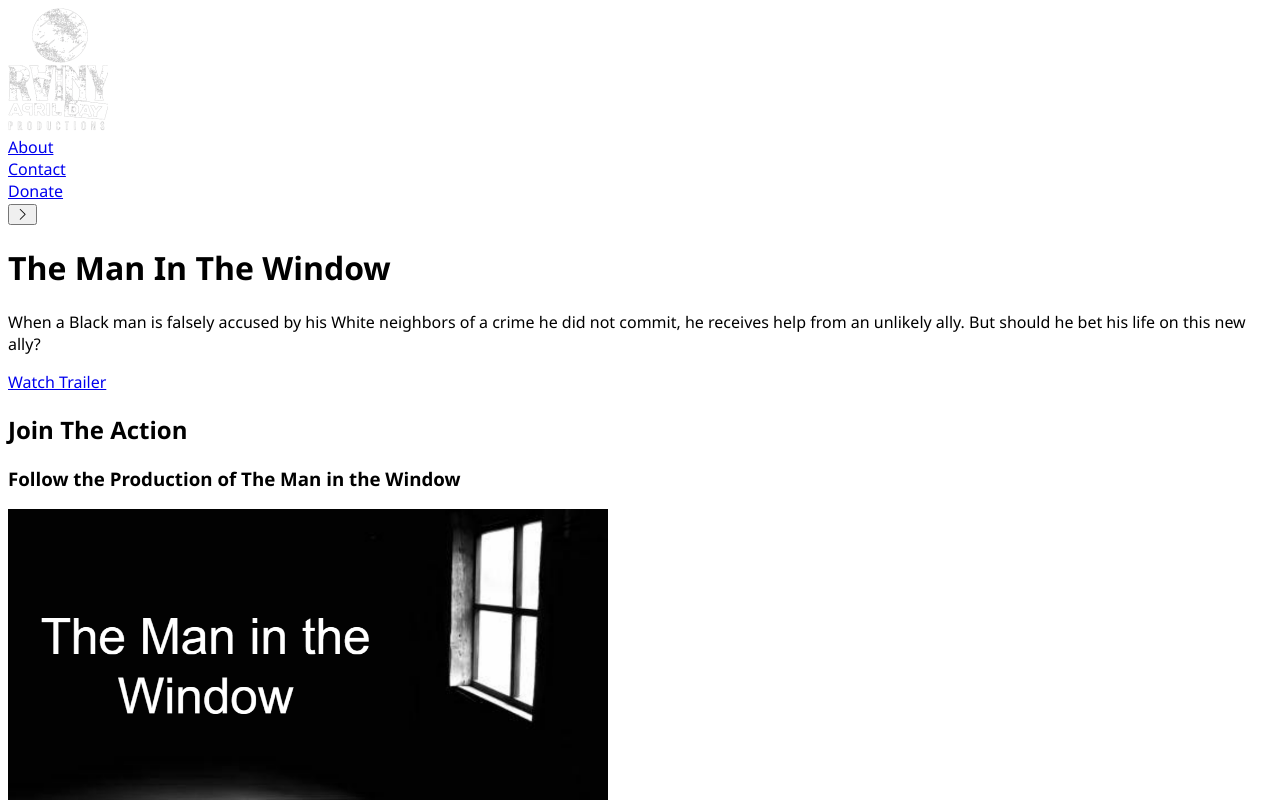
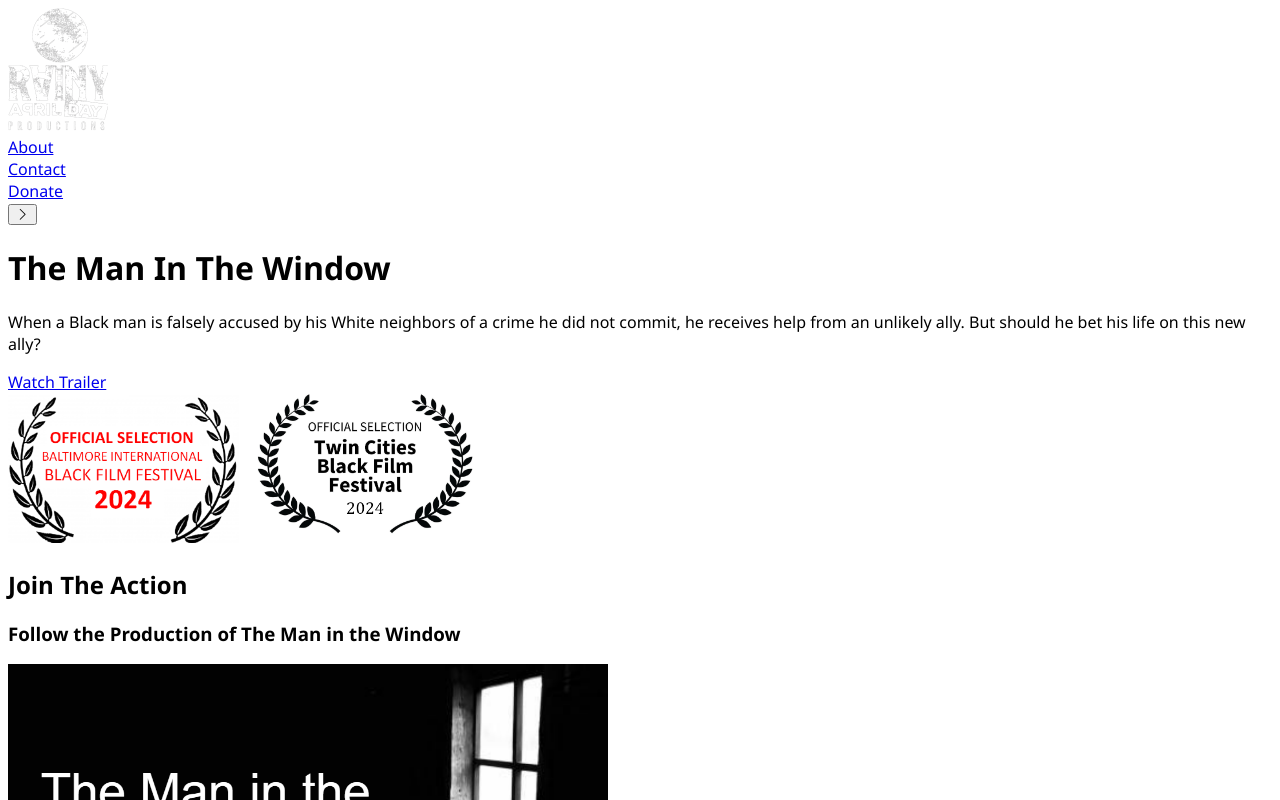
Before and after one commit to EJLearner/rainy-april-next-js, a Next.js app: page / in a window 1280 px wide. Shown: the top 800 px of the page. Built offline with nearby package versions, Linux system fonts and the light colour scheme.

Commit message:
try at the bottom

```diff
--- a/react-pages/ManInWindowPage.js
+++ b/react-pages/ManInWindowPage.js
@@ -10,6 +10,8 @@ import TopLinks, {pageTypes} from '../components/TopLinks';
 import auditionsPicture from '../images/auditions.png';
 import crewBiosPicture from '../images/crew-bios-thumb.jpg';
 import crewFilmTalkPicture from '../images/crew-film-talk.png';
+import tmitwBaltimoreLaurel from '../images/laurel-tmitw-bibff2024.png';
+import tmitwTwinCitiesLaurel from '../images/laurel-tmitw-tcbff2024.png';
 import msacLogo from '../images/msac-logo.png';
 import stayInTheLoopPicture from '../images/tmitw-post-production-meeting-thumbnail.png';
 import proposalAndMarketingPicture from '../images/tmitw-pre-production-artifacts-thumbnail.png';
@@ -23,7 +25,7 @@ const StyledManInPageWindow = styled.div`
   letter-spacing: 1.5px;
 
   .main-page-and-background {
-    background-color: black;
+    background-color: var(--black);
     min-height: 100vh;
     height: 100%;
     background-repeat: no-repeat;
@@ -81,6 +83,18 @@ const StyledManInPageWindow = styled.div`
 
   .trailer-link:hover {
     text-decoration: underline;
+  }
+
+  .laurels {
+    /* background-color: white; */
+    background-color: var(--black);
+    display: flex;
+    justify-content: space-around;
+
+    img {
+      display: inline-block;
+      padding: 1em;
+    }
   }
 
   .join-action {
@@ -194,6 +208,10 @@ const ManInWindowPage = () => {
               </div>
             </div>
           </div>
+          <div className="laurels">
+            <Image alt="Baltimore International Black Film Festival Laurel" height={150} src={tmitwBaltimoreLaurel} />
+            <Image alt="Twin Cities Black Film Festival Laurel" height={150} src={tmitwTwinCitiesLaurel} />
+          </div>
           <div className="join-action">
             <div className="more-info-headers">
               <h2>Join The Action</h2>
```
Also changed, not shown: images/laurel-tmitw-bibff2024.png (added), images/laurel-tmitw-tcbff2024.png (added).
